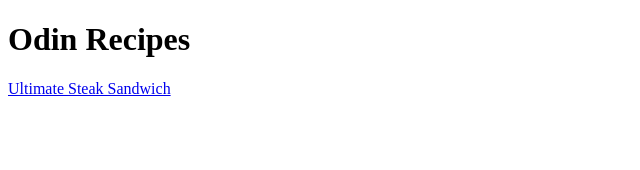
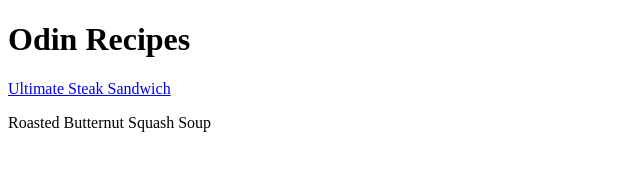
Before and after one commit to T-Pastor/odin-recipes, a plain HTML site: page index.html in a window 1280 px wide. Shown: the whole page, without its empty margins (0-640 px from the left). Drawn offline with Linux system fonts and the light colour scheme.

Commit message:
added link to butternut squash soup

```diff
--- a/index.html
+++ b/index.html
@@ -8,5 +8,6 @@
     <body>
         <h1>Odin Recipes</h1>
         <p><a href="./recipes/ultimate-steak-sandwich.html">Ultimate Steak Sandwich</a></p>
+        <p><a herf="./recipes/butternut-squash-soup.html">Roasted Butternut Squash Soup</a></p>
     </body>
 </html>
```
